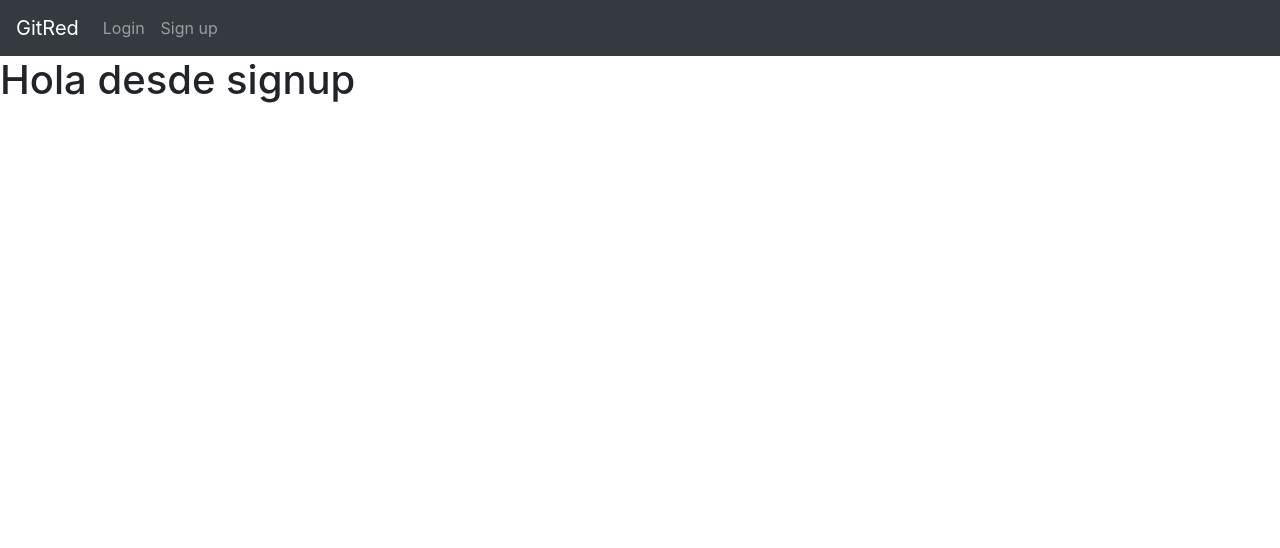
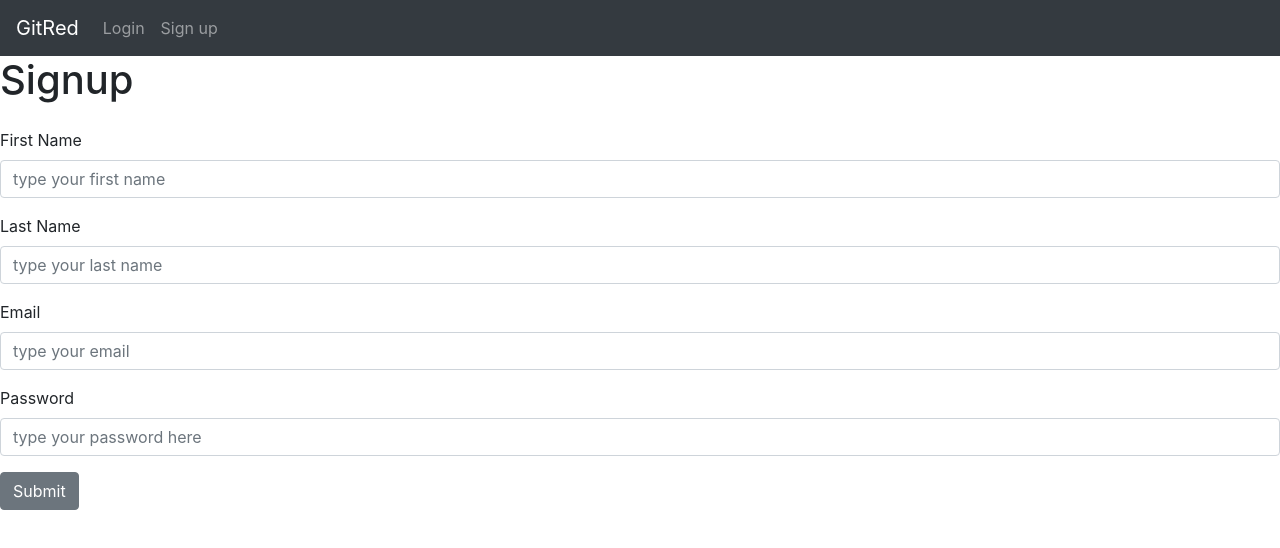
Before and after one commit to Aabraham-Farias/practice-frontend-react, a React (Create React App) app in the folder frontend/: page /signup in a window 1280 px wide. Shown: the top 548 px of the page. Built offline with nearby package versions, Linux system fonts and the light colour scheme.

Commit message:
Agregando Form de sigunp con su respectiva logica para poder realizar el post

```diff
--- a/frontend/src/views/Signup.js
+++ b/frontend/src/views/Signup.js
@@ -1,9 +1,79 @@
-import React from 'react';
+import React,{useState} from 'react';
+
+import {
+    Button,
+    Form,
+    FormGroup,
+    Label,
+    Input,
+  } from 'reactstrap';
 
 const Signup = () => {
+
+const [firstName,setFirstName]=useState()
+const [lastName, setLastName] = useState('');
+const [email, setEmail] = useState('');
+const [password, setPassword] = useState('');
+
+const handleInput = (e) => {
+    switch (e.target.name) {
+      case "inputFirstName":
+        setFirstName(e.target.value)
+        break;
+      case "lastName":
+        setLastName(e.target.value)
+        break;
+      case "email":
+        setEmail(e.target.value)
+        break;
+      case "password":
+        setPassword(e.target.value)
+        break;
+      default:
+        break;
+    }
+  }
+
+  const handleSubmit = (e) => {
+    e.preventDefault();
+    console.log('Enviando form!!');
+    console.log(firstName, lastName, email, password);
+  }
+
+
     return(
-<h1>Hola desde signup</h1>
-    );
+
+            <React.Fragment>
+                  <h1 className="mb-4">Signup</h1>
+                  <Form onSubmit={handleSubmit}>
+                    <FormGroup>
+                      <Label>First Name</Label>
+                      <Input type="text" id="firstName" name="inputFirstName"
+                      placeholder="type your first name" value={firstName}  onChange={handleInput} />
+                    </FormGroup>
+                    <FormGroup>
+                      <Label>Last Name</Label>
+                      <Input type="text" name="lastName" id="inputLastname" placeholder="type your last name"
+                       value={lastName}
+                       onChange={handleInput} />
+                    </FormGroup>
+                    <FormGroup>
+                      <Label>Email</Label>
+                      <Input type="email" name="email" id="exampleEmail" placeholder="type your email"
+                        value={email}
+                        onChange={handleInput} />
+                    </FormGroup>
+                    <FormGroup>
+                      <Label>Password</Label>
+                      <Input type="password" name="password" id="examplePassword" placeholder="type your password here"
+                      value={password}
+                      onChange={handleInput}  />
+                    </FormGroup>
+                    <Button>Submit</Button>
+                  </Form>
+                </React.Fragment>
+
+    )
 };
 
 export default Signup;
```
